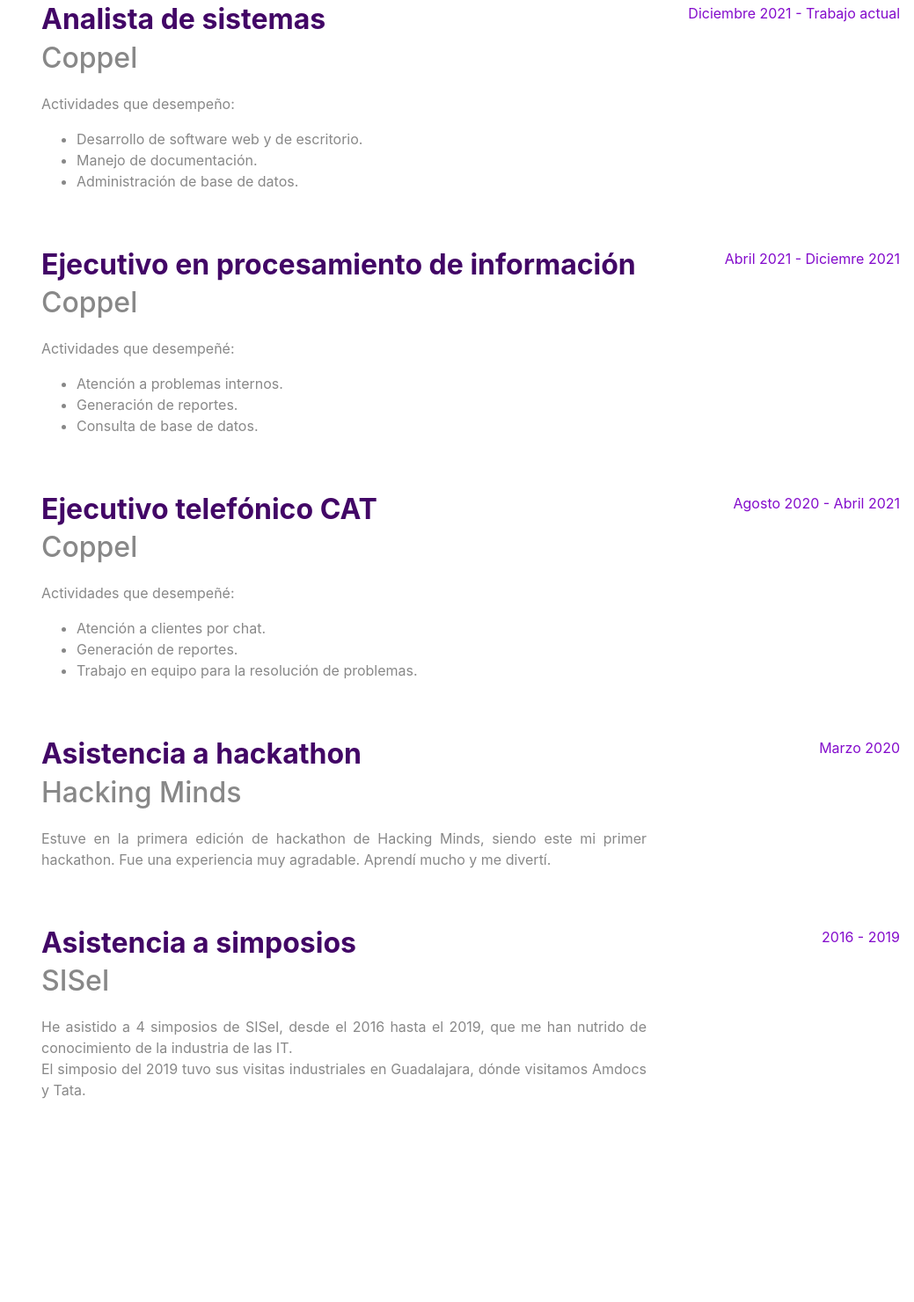
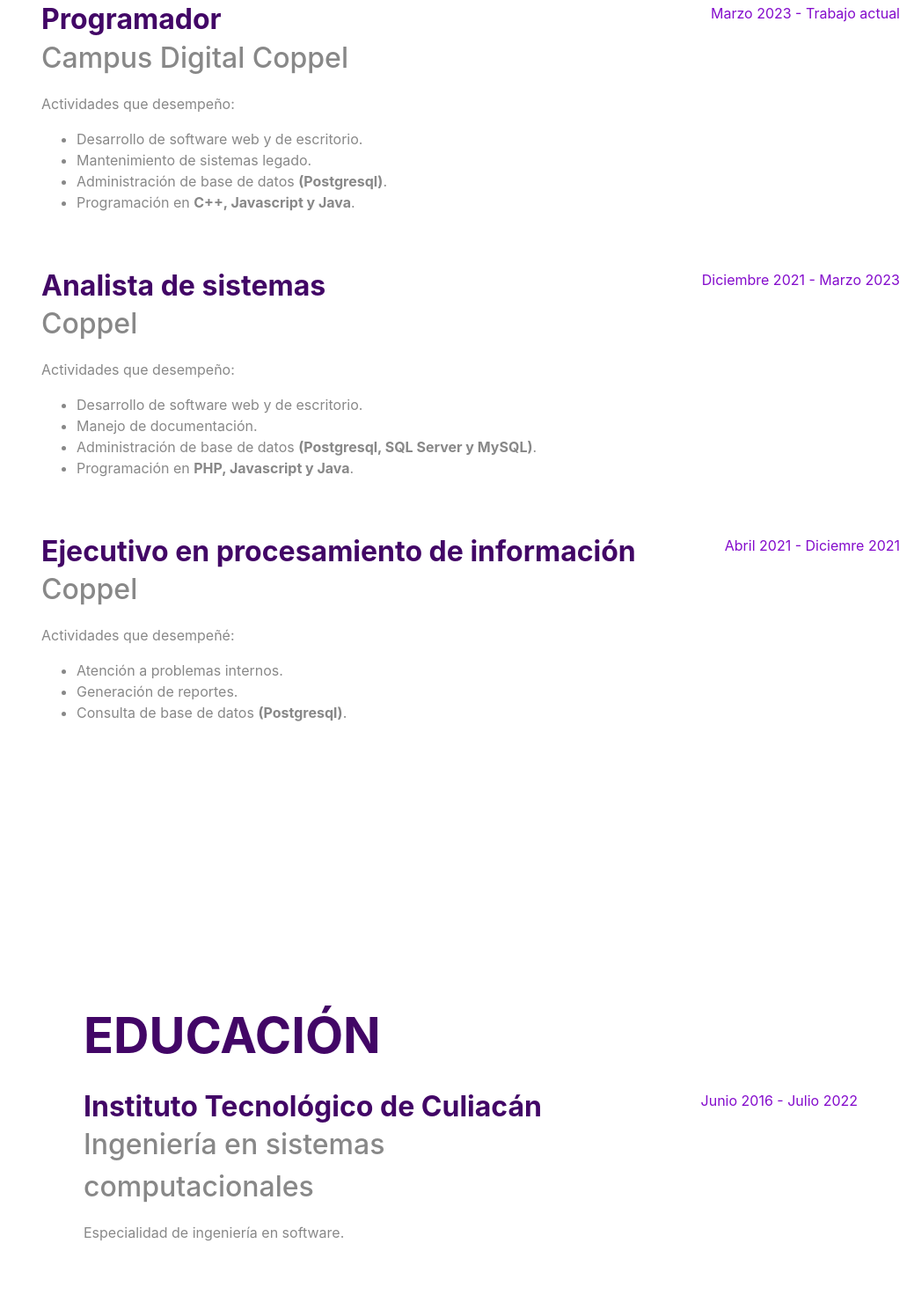
Before and after one commit to Luizon/Curriculum_Vitae, a plain HTML site: page index.html in a window 1280 px wide. Shown: the part 956-2436 px from the top of the page at 88% size, without its empty margins (241-1280 px from the left). Drawn offline with nearby package versions, Linux system fonts and the light colour scheme.

Commit message:
algunas cosas han cambiado
Y creo que es mejor especificar las tecnologías que más he trabajado los últimos años.

```diff
--- a/index.html
+++ b/index.html
@@ -26,7 +26,7 @@
 <body id="tope">
     <nav class="navbar navbar-expand-lg navbar-dark fixed-top" id="navBar">
         <a class="cabecera" href="#tope">
-            <span class="d-block d-lg-none">Luis Cárdenas</span>
+            <span class="d-block d-lg-none text-light">Luis Cárdenas</span>
             <span class="d-none d-lg-block">
                 <img class="img-fluid rounded-circle mx-auto mb-2" src="img/fotoDePerfil.jpg" alt="">
             </span>
@@ -44,7 +44,7 @@
                     <a class="nav-link" href="#experiencia">Experiencia</a>
                 </li>
                 <li class="nav-item">
-                    <a class="nav-link" href="#educacion">Educacion</a>
+                    <a class="nav-link" href="#educacion">Educación</a>
                 </li>
                 <li class="nav-item">
                     <a class="nav-link" href="#idiomas">Idiomas</a>
@@ -89,7 +89,7 @@
                     </a> -->
                     <a title="Discord"
 						data-toggle="popover"
-						data-content="P_Luizon#6080"
+						data-content="@P_Luizon (antes P_Luizon#6080)"
 						data-placement="bottom"
 					>
                         <img src="img/discord.png" alt="discord"
@@ -110,6 +110,33 @@
 
 		<div class="d-flex flex-column flex-md-row justify-content-between mb-5">
                     <div >
+                        <h3 class="mb-0">Programador</h3>
+                        <div class="subtitulo mb-3">Campus Digital Coppel</div>
+                        <p>
+                            Actividades que desempeño: <br />
+							<ul>
+								<li>
+									Desarrollo de software web y de escritorio.
+								</li>
+								<li>
+									Mantenimiento de sistemas legado.
+								</li>
+								<li>
+									Administración de base de datos <b>(Postgresql)</b>.
+								</li>
+								<li>
+									Programación en <b>C++, Javascript y Java</b>.
+								</li>
+							</ul>
+                        </p>
+                    </div>
+                    <div class="fecha text-md-right">
+                        <span class="text-primary">Marzo 2023 - Trabajo actual</span>
+                    </div>
+                </div>
+
+		<div class="d-flex flex-column flex-md-row justify-content-between mb-5">
+                    <div >
                         <h3 class="mb-0">Analista de sistemas</h3>
                         <div class="subtitulo mb-3">Coppel</div>
                         <p>
@@ -122,13 +149,16 @@
 									Manejo de documentación.
 								</li>
 								<li>
-									Administración de base de datos.
+									Administración de base de datos <b>(Postgresql, SQL Server y MySQL)</b>.
+								</li>
+								<li>
+									Programación en <b>PHP, Javascript y Java</b>.
 								</li>
 							</ul>
                         </p>
                     </div>
                     <div class="fecha text-md-right">
-                        <span class="text-primary">Diciembre 2021 - Trabajo actual</span>
+                        <span class="text-primary">Diciembre 2021 - Marzo 2023</span>
                     </div>
                 </div>
 
@@ -146,7 +176,7 @@
 									Generación de reportes.
 								</li>
 								<li>
-									Consulta de base de datos.
+									Consulta de base de datos <b>(Postgresql)</b>.
 								</li>
 							</ul>
                         </p>
@@ -156,31 +186,7 @@
                     </div>
                 </div>
 
-                <div class="d-flex flex-column flex-md-row justify-content-between mb-5">
-                    <div >
-                        <h3 class="mb-0">Ejecutivo telefónico CAT</h3>
-                        <div class="subtitulo mb-3">Coppel</div>
-                        <p>
-                            Actividades que desempeñé: <br />
-							<ul>
-								<li>
-									Atención a clientes por chat.
-								</li>
-								<li>
-									Generación de reportes.
-								</li>
-								<li>
-									Trabajo en equipo para la resolución de problemas.
-								</li>
-							</ul>
-                        </p>
-                    </div>
-                    <div class="fecha text-md-right">
-                        <span class="text-primary">Agosto 2020 - Abril 2021</span>
-                    </div>
-                </div>
-
-                <div class="d-flex flex-column flex-md-row justify-content-between mb-5">
+                <!--div class="d-flex flex-column flex-md-row justify-content-between mb-5">
                     <div >
                         <h3 class="mb-0">Asistencia a hackathon</h3>
                         <div class="subtitulo mb-3">Hacking Minds</div>
@@ -192,21 +198,7 @@
                     <div class="fecha text-md-right">
                         <span class="text-primary">Marzo 2020</span>
                     </div>
-                </div>
-
-                <div class="d-flex flex-column flex-md-row justify-content-between mb-5">
-                    <div >
-                        <h3 class="mb-0">Asistencia a simposios</h3>
-                        <div class="subtitulo mb-3">SISeI</div>
-                        <p>
-                            He asistido a 4 simposios de SISeI, desde el 2016 hasta el 2019, que me han nutrido de conocimiento de la industria de las IT. <br />
-                            El simposio del 2019 tuvo sus visitas industriales en Guadalajara, dónde visitamos Amdocs y Tata.
-                        </p>
-                    </div>
-                    <div class="fecha text-md-right">
-                        <span class="text-primary">2016 - 2019</span>
-                    </div>
-                </div>
+		</div-->
 
 	</div>
         </section>
@@ -254,8 +246,7 @@
             <div class="w-100">
                 <h2 class="mt-sm-5 mt-md-5">Habilidades</h2>
 				<p class="mb-4">
-					Tengo conocimiento en multiples paradigmas y refuerzo mi conocimiento en la medida de lo posible,
-					siempre busco llegar a la solución correcta y no a la más cómoda para mi. <br />
+					Tengo conocimiento en multiples paradigmas de programación, aunque mi fuerte es la programación orientada a objetos. br />
 					Lo siguiente son algunas herramientas y lenguajes de software con las que tengo experiencia.
 				<p>
                 <h3 class="subtitulo text-secondary mb-3">Lenguajes y herramientas</h3>
@@ -276,7 +267,7 @@
                     <a title="Dart" data-toggle="tooltip">
                         <img src="img/dart.png" alt="Dart">
                     </a>-->
-                    <a title="Kotlin" data-toggle="tooltip">
+                    <!--a title="Kotlin" data-toggle="tooltip">
                         <img src="img/Kotlin.png" alt="Kotlin" style="padding: 5%;">
                     </a>
                     <a title="C#" data-toggle="tooltip">
@@ -293,7 +284,7 @@
                     </a>
                     <a title="NodeJS" data-toggle="tooltip">
                         <img src="img/NodeJS.png" alt="NodeJS" style="position: relative; bottom: 3px;">
-                    </a>
+		    </a-->
                     <a title="CSS 3" data-toggle="tooltip">
                         <img src="img/CSS3.png" alt="CSS 3" style="padding-top: 2px;">
                     </a>
@@ -305,6 +296,10 @@
                     </a>
                     <a title="SQL Server" data-toggle="tooltip">
                         <img src="img/SQL_Server.png" alt="SQL_Server">
+                    </a>
+                    </a>
+                    <a title="Postgresql" data-toggle="tooltip">
+                        <img src="img/postgresql.png" alt="Postgresql" style="padding: 8px 5px;">
                     </a>
                 </div>
 
@@ -322,9 +317,9 @@
                     <li>
                         Apps móviles
                     </li>
-                    <li>
+                    <!--li>
                         Base de datos
-                    </li>
+		    </li-->
                     <li>
                         Videojuegos
                     </li>
@@ -341,7 +336,9 @@
 					<br />
 					Siempre, desde niño, he jugado videojuegos y me considero un gran fanático de estos. Tanto jugarlos como aprender
 					de ellos en términos de desarrollo, al igual que en términos artísticos del medio, es algo que me fascina.
-
+				</p>
+				<p>
+					Adicionalmente, soy fanático del speedrun y del streaming. Hago speedruns de un par de videojuegos en mi propio canal de streams en Twitch.
 				</p>
 			</div>
 		</section>
```
